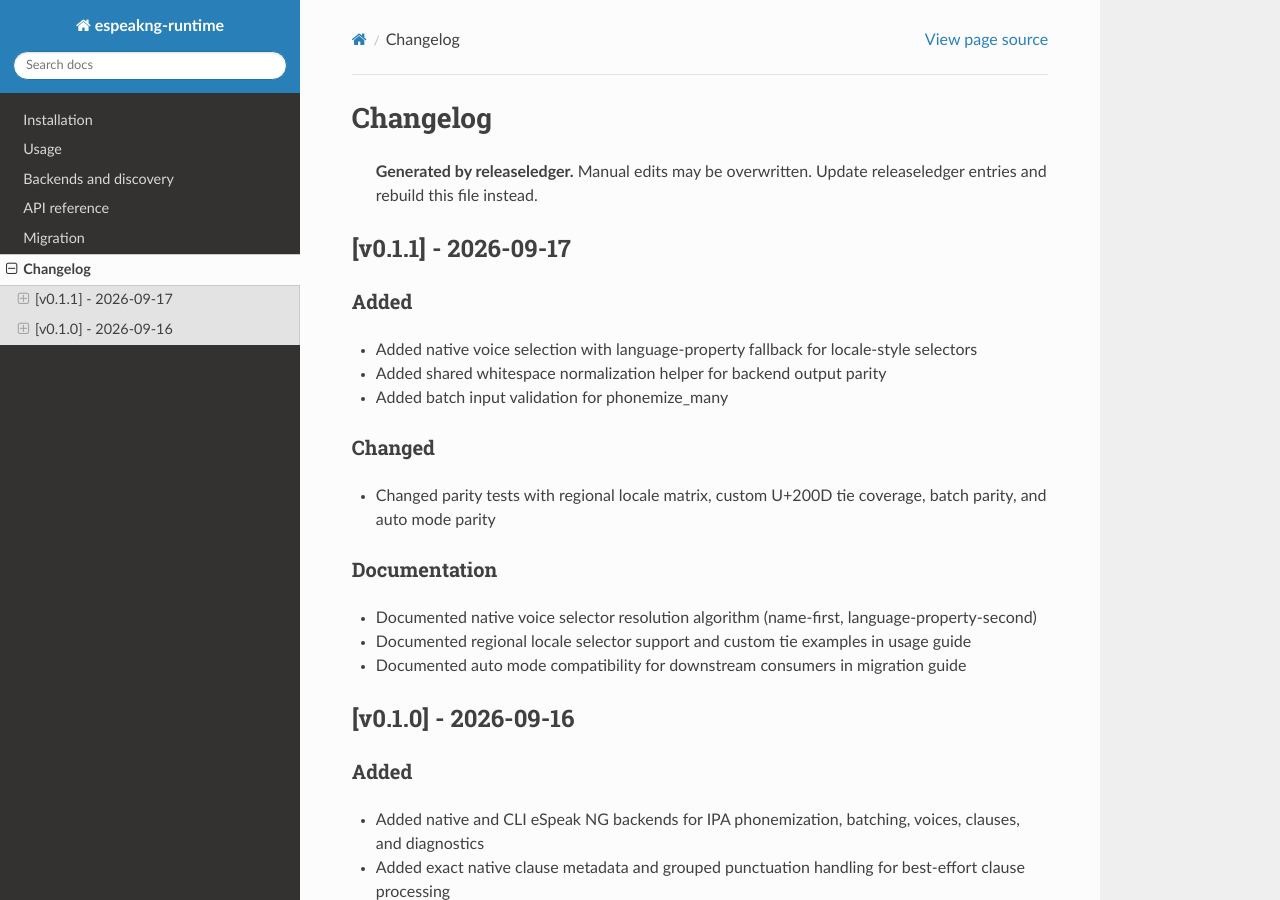
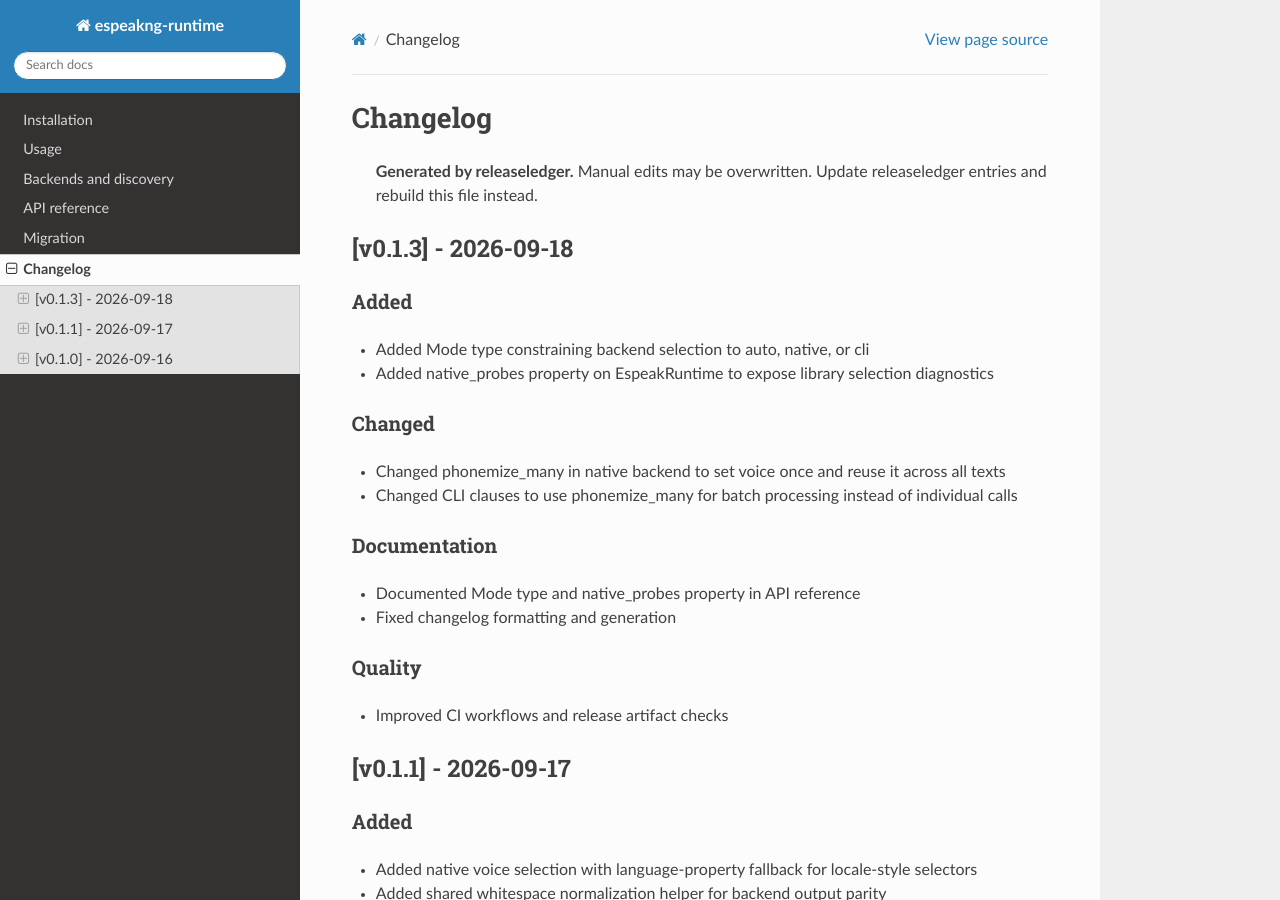
Before and after one commit to buchwandler/espeakng-runtime, a Sphinx documentation site: the page built from docs/changelog.md, in a window 1280 px wide and 900 px high. Built offline with Sphinx 7.4.7 and the Read the Docs theme 3.1.0, drawn with Linux system fonts in a browser that asks for light colours.

Commit message:
doc: changelog

```diff
--- a/docs/changelog.md
+++ b/docs/changelog.md
@@ -1,6 +1,29 @@
 # Changelog
 
 > **Generated by releaseledger.** Manual edits may be overwritten. Update releaseledger entries and rebuild this file instead.
+
+## [v0.1.3] - 2026-09-18
+
+### Added
+
+- Added Mode type constraining backend selection to auto, native, or cli
+- Added native_probes property on EspeakRuntime to expose library selection diagnostics
+
+### Changed
+
+- Changed phonemize_many in native backend to set voice once and reuse it across all texts
+- Changed CLI clauses to use phonemize_many for batch processing instead of individual calls
+
+### Documentation
+
+- Documented Mode type and native_probes property in API reference
+- Fixed changelog formatting and generation
+
+### Quality
+
+- Improved CI workflows and release artifact checks
+
+<!-- generated by releaseledger -->
 
 ## [v0.1.1] - 2026-09-17
 
```
Also changed, not shown: .ledger/releaseledger/data/ledgers/main/releases/v0.1.3/entries/entry-0001.md (added), .ledger/releaseledger/data/ledgers/main/releases/v0.1.3/entries/entry-0002.md (added), .ledger/releaseledger/data/ledgers/main/releases/v0.1.3/entries/entry-0003.md (added), .ledger/releaseledger/data/ledgers/main/releases/v0.1.3/entries/entry-0004.md (added), .ledger/releaseledger/data/ledgers/main/releases/v0.1.3/entries/entry-0005.md (added), .ledger/releaseledger/data/ledgers/main/releases/v0.1.3/entries/entry-0006.md (added), .ledger/releaseledger/data/ledgers/main/releases/v0.1.3/entries/entry-0007.md (added), .ledger/releaseledger/data/ledgers/main/releases/v0.1.3/release.md (added), 1 other file.
